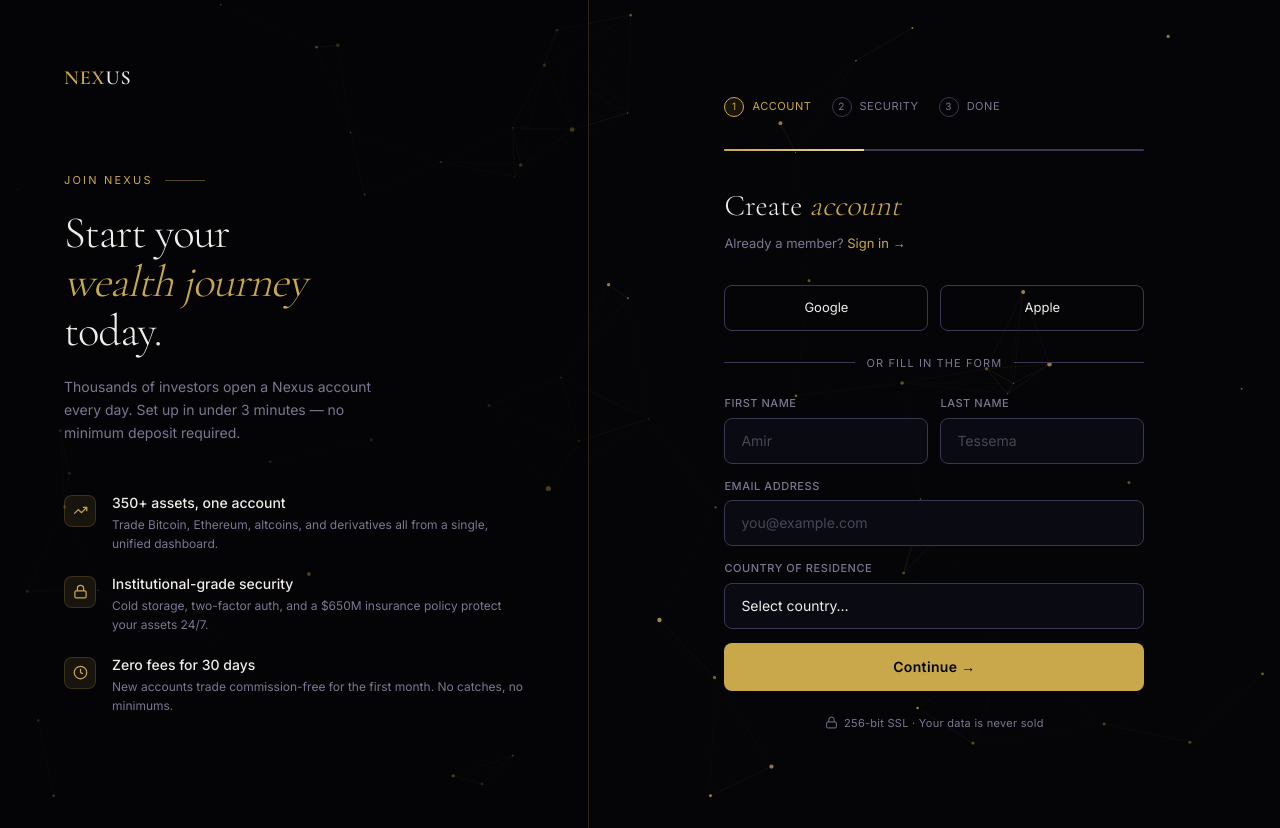
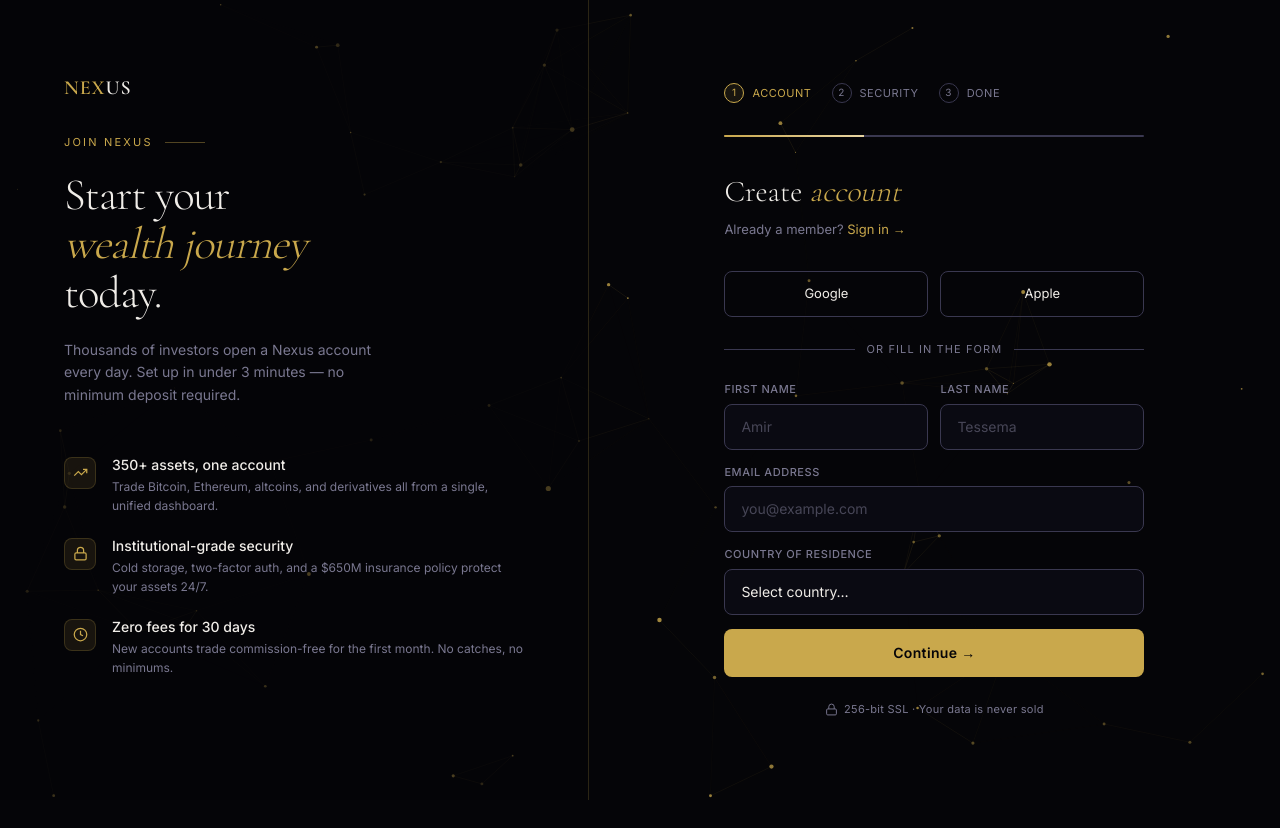
Before and after one commit to Tewodros-Tilahun-01/NEXUS, a Next.js app: page /signup in a window 1280 px wide. After the commit the page ends 800 px from the top, so only its background shows below. Built offline with nearby package versions, Linux system fonts and the light colour scheme.

Commit message:
fix(auth): adjust logo spacing on signup page
- Reduce bottom margin of logo from mb-20 to mb-8 for better visual balance

```diff
--- a/app/signup/page.tsx
+++ b/app/signup/page.tsx
@@ -67,7 +67,7 @@ export default function SignupPage() {
       >
         <Link
           href="/"
-          className="font-serif text-xl font-semibold text-gold tracking-wider mb-20"
+          className="font-serif text-xl font-semibold text-gold tracking-wider mb-8"
         >
           NEX<span className="text-text">US</span>
         </Link>
```
